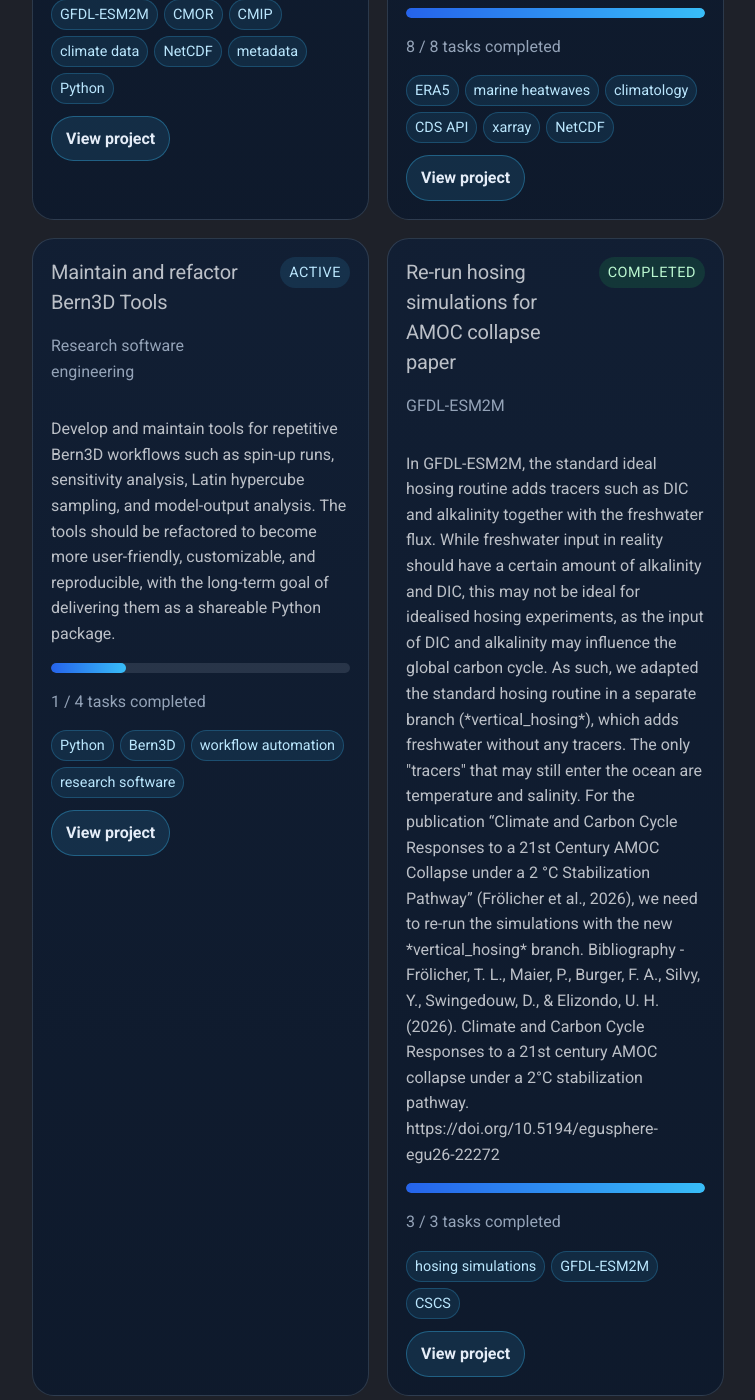
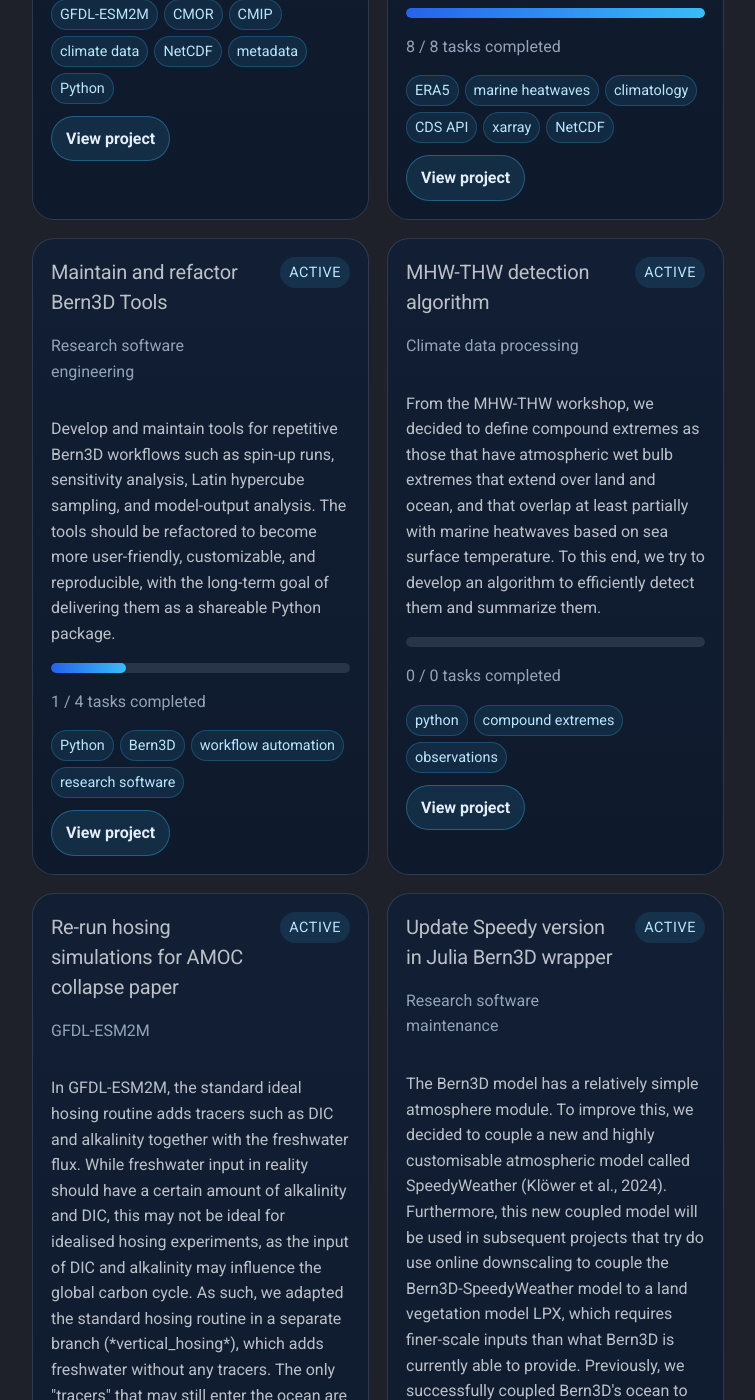
Before and after one commit to ursho2552/urs-research-atlas, an MkDocs documentation site: the page built from docs/projects/index.md, in a window 1280 px wide and 1400 px high, scrolled down 3489 px. Shown: the whole window, without its empty margins (262-1017 px from the left). Built offline with MkDocs 1.6.1 and Material for MkDocs 9.7.7, drawn with Linux system fonts in a browser that asks for light colours; some of the changed text lies outside the part shown.

Commit message:
End of day update. Added new project for the MHW-THW workshop. Added progress in hosing simulations, that need to be redone under the new CSCS uenv system

```diff
--- a/docs/projects/index.md
+++ b/docs/projects/index.md
@@ -159,10 +159,26 @@ In addition, as the workshop focuses on heat waves, we would like to also provid
 <div class="ra-project-card">
   <div class="ra-card-head">
     <div>
+      <h3>MHW-THW detection algorithm</h3>
+      <p class="ra-muted">Climate data processing</p>
+    </div>
+    <span class="ra-badge ra-badge-active">active</span>
+  </div>
+  <p>From the MHW-THW workshop, we decided to define compound extremes as those that have atmospheric wet bulb extremes that extend over land and ocean, and that overlap at least partially with marine heatwaves based on sea surface temperature. To this end, we try to develop an algorithm to efficiently detect them and summarize them.</p>
+  <div class="ra-progress"><div class="ra-progress-bar" style="width: 0%"></div></div>
+  <p class="ra-muted">0 / 0 tasks completed</p>
+  <div class="ra-tags"><span class="ra-tag">python</span><span class="ra-tag">compound extremes</span><span class="ra-tag">observations</span></div>
+  <a class="ra-button" href="mhw-thw-detection-algorithm/">View project</a>
+</div>
+
+
+<div class="ra-project-card">
+  <div class="ra-card-head">
+    <div>
       <h3>Re-run hosing simulations for AMOC collapse paper</h3>
       <p class="ra-muted">GFDL-ESM2M</p>
     </div>
-    <span class="ra-badge ra-badge-completed">completed</span>
+    <span class="ra-badge ra-badge-active">active</span>
   </div>
   <p>In GFDL-ESM2M, the standard ideal hosing routine adds tracers such as DIC and alkalinity together with the freshwater flux. While freshwater input in reality should have a certain amount of alkalinity and DIC, this may not be ideal for idealised hosing experiments, as the input of DIC and alkalinity may influence the global carbon cycle.
 
@@ -173,8 +189,8 @@ As such, we adapted the standard hosing routine in a separate branch (*vertical_
 Bibliography
 
 - Frölicher, T. L., Maier, P., Burger, F. A., Silvy, Y., Swingedouw, D., &amp; Elizondo, U. H. (2026). Climate and Carbon Cycle Responses to a 21st century AMOC collapse under a 2°C stabilization pathway. https://doi.org/10.5194/egusphere-egu26-22272</p>
-  <div class="ra-progress"><div class="ra-progress-bar" style="width: 100%"></div></div>
-  <p class="ra-muted">3 / 3 tasks completed</p>
+  <div class="ra-progress"><div class="ra-progress-bar" style="width: 75%"></div></div>
+  <p class="ra-muted">3 / 4 tasks completed</p>
   <div class="ra-tags"><span class="ra-tag">hosing simulations</span><span class="ra-tag">GFDL-ESM2M</span><span class="ra-tag">CSCS</span></div>
   <a class="ra-button" href="re-run-hosing-simulations-for-amoc-collapse-paper/">View project</a>
 </div>
```
Also changed, not shown: content/projects/mhw-thw-detection-algorithm.yml (added, +19 -0 lines), content/projects/re-run-hosing-simulations-for-amoc-collapse-paper.yml (+17 -2 lines), docs/index.md (+34 -18 lines), docs/projects/mhw-thw-detection-algorithm.md (added, +31 -0 lines), docs/projects/re-run-hosing-simulations-for-amoc-collapse-paper.md (+18 -4 lines), docs/todo.md (+1 -0 lines).
